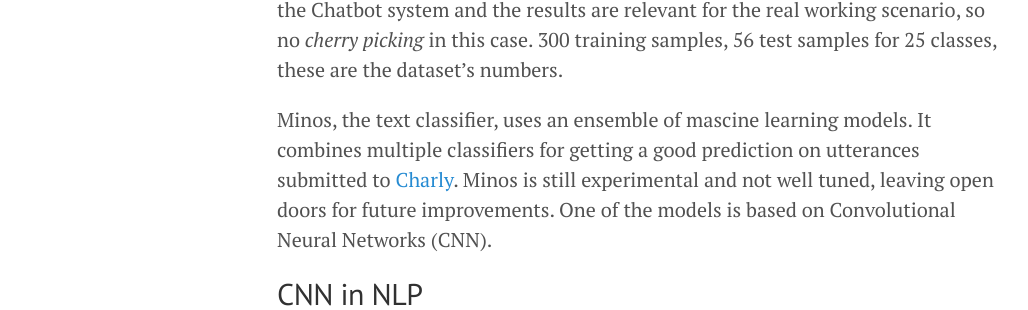
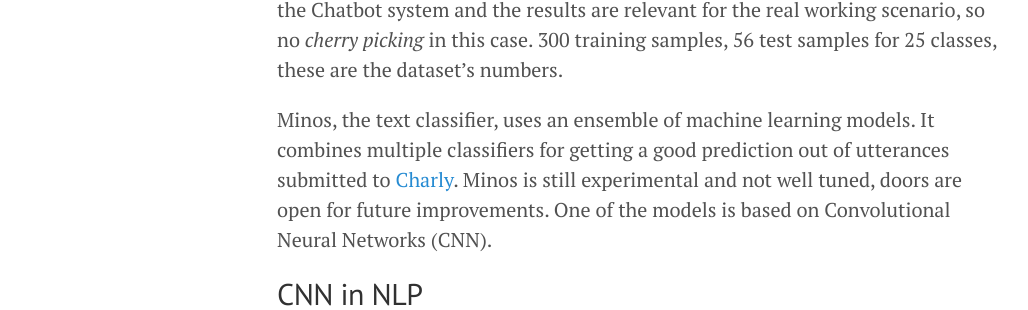
Before and after one commit to gfrison/gfrison.github.io, a Jekyll site: the page built from _posts/2017-09-01-deeplearning-in-text-classification.md, in a window 1280 px wide and 900 px high, scrolled down 1193 px. Shown: the part 154-464 px from the top of the window, without its empty margins (3-1031 px from the left). Built offline with Jekyll 4.4.1, drawn with Linux system fonts in a browser that asks for light colours.

Commit message:
Update 2017-09-01-deeplearning-in-text-classification.md

```diff
--- a/_posts/2017-09-01-deeplearning-in-text-classification.md
+++ b/_posts/2017-09-01-deeplearning-in-text-classification.md
@@ -24,7 +24,7 @@ but this shouldn't prevent further explorations in the topic, sometimes with une
 
 The test was performed against real data used for training the deployed model of the Chatbot system and the results are relevant for the real working scenario, so no _cherry picking_ in this case. 300 training samples, 56 test samples for 25 classes, these are the dataset's numbers.
 
-Minos, the text classifier, uses an ensemble of mascine learning models. It combines multiple classifiers for getting a good prediction on utterances submitted to [Charly](https://www.facebook.com/charlygrocery/). Minos is still experimental and not well tuned, leaving open doors for future improvements.
+Minos, the text classifier, uses an ensemble of machine learning models. It combines multiple classifiers for getting a good prediction out of utterances submitted to [Charly](https://www.facebook.com/charlygrocery/). Minos is still experimental and not well tuned, doors are open for future improvements.
 One of the models is based on Convolutional Neural Networks (CNN).
 
 ## CNN in NLP
```
